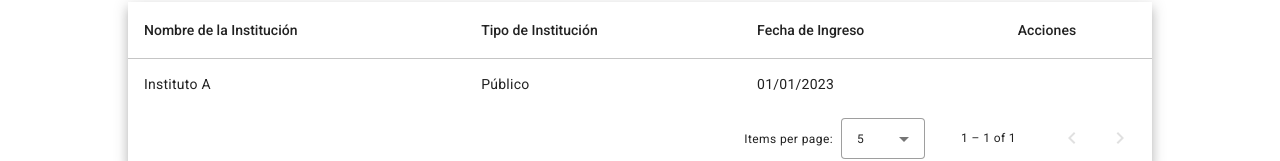
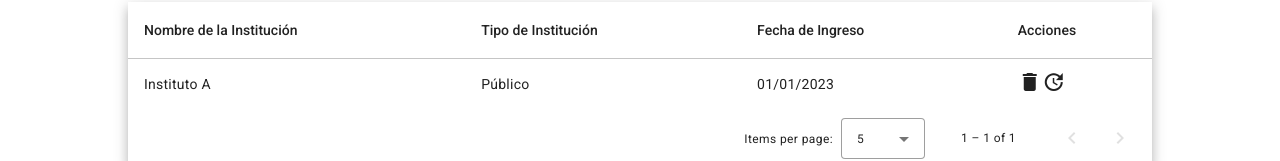
Before and after one commit to miguelvides/SNYA-Front-End, an Angular app: page / in a window 1280 px wide. Both pictures are taken after a click on the tab "Instituciones". Shown: the part 130-291 px from the top of the page. Built offline with nearby package versions, Linux system fonts and the light colour scheme.

Commit message:
Se agregaron los botones y la columna acciones

```diff
--- a/src/app/tbl-datos/tbl-datos-datasource.ts
+++ b/src/app/tbl-datos/tbl-datos-datasource.ts
@@ -3,6 +3,8 @@ import { MatPaginator } from '@angular/material/paginator';
 import { MatSort } from '@angular/material/sort';
 import { map } from 'rxjs/operators';
 import { Observable, of as observableOf, merge } from 'rxjs';
+import { Component, NgModule } from '@angular/core';
+import { RouterModule, Routes } from '@angular/router';
 
 // TODO: Replace this with your own data model type
 export interface TblDatosItem {
--- a/src/app/tbl-datos/tbl-datos.component.html
+++ b/src/app/tbl-datos/tbl-datos.component.html
@@ -34,7 +34,9 @@
       <th mat-header-cell *matHeaderCellDef>Acciones</th>
       <td mat-cell *matCellDef="let row">
         <!-- Agrega aquí tus acciones -->
-        <link rel="stylesheet" href="https://fonts.googleapis.com/css2?family=Material+Symbols+Outlined:opsz,wght,FILL,GRAD@20..48,100..700,0..1,-50..200" />
+
+        <mat-icon aria-hidden="false" aria-label="Icono de eliminar" fontIcon="delete"></mat-icon>
+        <mat-icon aria-hidden="false" aria-label="Icono de actualización">update</mat-icon>
       </td>
     </ng-container>
 
--- a/src/app/tbl-datos/tbl-datos.component.ts
+++ b/src/app/tbl-datos/tbl-datos.component.ts
@@ -3,6 +3,8 @@ import { MatTable } from '@angular/material/table';
 import { MatPaginator } from '@angular/material/paginator';
 import { MatSort } from '@angular/material/sort';
 import { TblDatosDataSource, TblDatosItem } from './tbl-datos-datasource';
+import { RouterModule, Routes } from '@angular/router';
+
 
 @Component({
   selector: 'app-tbl-datos',
--- a/src/app/tbl-presupuesto/tbl-presupuesto-datasource.ts
+++ b/src/app/tbl-presupuesto/tbl-presupuesto-datasource.ts
@@ -8,6 +8,7 @@ import { Observable, of as observableOf, merge } from 'rxjs';
 export interface TblPresupuestoItem {
   name: string;
   id: number;
+
 }
 
 // TODO: replace this with real data from your application
--- a/src/app/tbl-presupuesto/tbl-presupuesto.component.html
+++ b/src/app/tbl-presupuesto/tbl-presupuesto.component.html
@@ -12,6 +12,17 @@
       <td mat-cell *matCellDef="let row">{{row.name}}</td>
     </ng-container>
 
+     <!-- Acciones Column -->
+     <ng-container matColumnDef="acciones">
+      <th mat-header-cell *matHeaderCellDef>Acciones</th>
+      <td mat-cell *matCellDef="let row">
+        <!-- Agrega aquí tus acciones -->
+
+        <mat-icon aria-hidden="false" aria-label="Icono de eliminar" fontIcon="delete"></mat-icon>
+        <mat-icon aria-hidden="false" aria-label="Icono de actualización">update</mat-icon>
+      </td>
+    </ng-container>
+
     <tr mat-header-row *matHeaderRowDef="displayedColumns"></tr>
     <tr mat-row *matRowDef="let row; columns: displayedColumns;"></tr>
   </table>
--- a/src/app/tbl-presupuesto/tbl-presupuesto.component.ts
+++ b/src/app/tbl-presupuesto/tbl-presupuesto.component.ts
@@ -16,7 +16,7 @@ export class TblPresupuestoComponent implements AfterViewInit {
   dataSource = new TblPresupuestoDataSource();
 
   /** Columns displayed in the table. Columns IDs can be added, removed, or reordered. */
-  displayedColumns = ['id', 'name'];
+  displayedColumns = ['id', 'name','acciones'];
 
   ngAfterViewInit(): void {
     this.dataSource.sort = this.sort;
```
